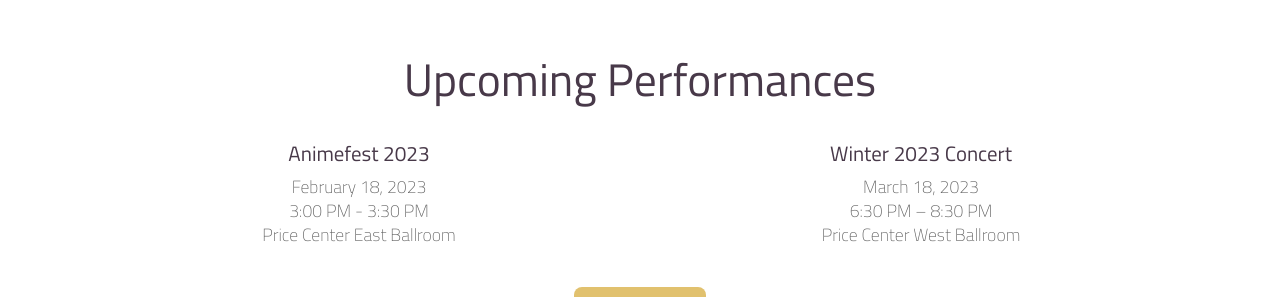
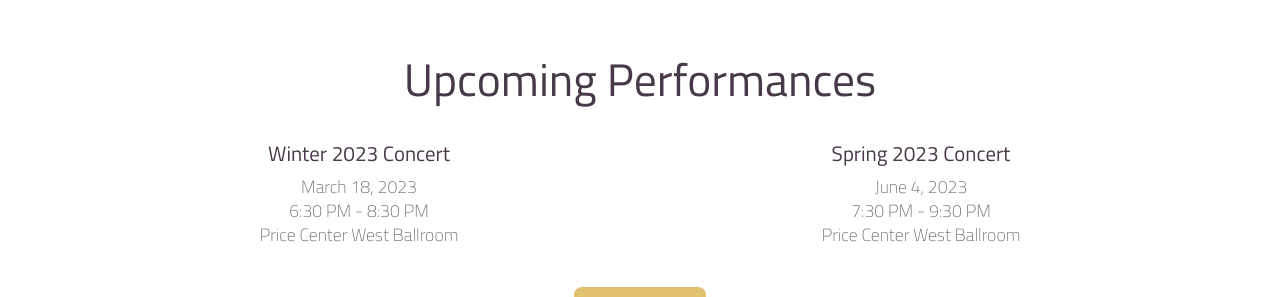
Before and after one commit to rappelrx/intermission, a plain HTML site: page index.html in a window 1280 px wide. Shown: the part 1600-1897 px from the top of the page. Drawn offline with Linux system fonts and the light colour scheme.

Commit message:
Updated upcoming performances

```diff
--- a/index.html
+++ b/index.html
@@ -232,11 +232,11 @@
                     <div class="row" style="padding-top: 1em; text-align: center">
                         <article class="col-6 col-12-mobile special">
                             <!-- <a href="#" class="image featured"><img src="images/pic07.jpg" alt="" /></a> -->
-                            <h3><a href="https://animefest.ucsd.moe/" target="_blank">Animefest 2023</a></h3>
+                            <h3><a href="#" target="_blank">Winter 2023 Concert</a></h3>
                             <p style="padding-top: 0.5em; text-align: center">
-                                February 18, 2023<br>
-                                3:00 PM - 3:30 PM<br>
-                                Price Center East Ballroom
+                                March 18, 2023<br>
+                                6:30 PM - 8:30 PM<br>
+                                Price Center West Ballroom
                             </p>
                         </article>
                         <!--<article class="col-4 col-12-mobile special">
@@ -249,10 +249,10 @@
                         </article>-->
                         <article class="col-6 col-12-mobile special">
                             <!-- <a href="#" class="image featured"><img src="images/pic08.jpg" alt="" /></a> -->
-                            <h3><a href="#">Winter 2023 Concert</a></h3>
+                            <h3><a href="#">Spring 2023 Concert</a></h3>
                             <p style="padding-top: 0.5em; text-align: center">
-                                March 18, 2023<br>
-                                6:30 PM – 8:30 PM<br>
+                                June 4, 2023<br>
+                                7:30 PM - 9:30 PM<br>
                                 Price Center West Ballroom
                             </p>
                         </article>
```
Also changed, not shown: upcoming.html (+7 -7 lines).
